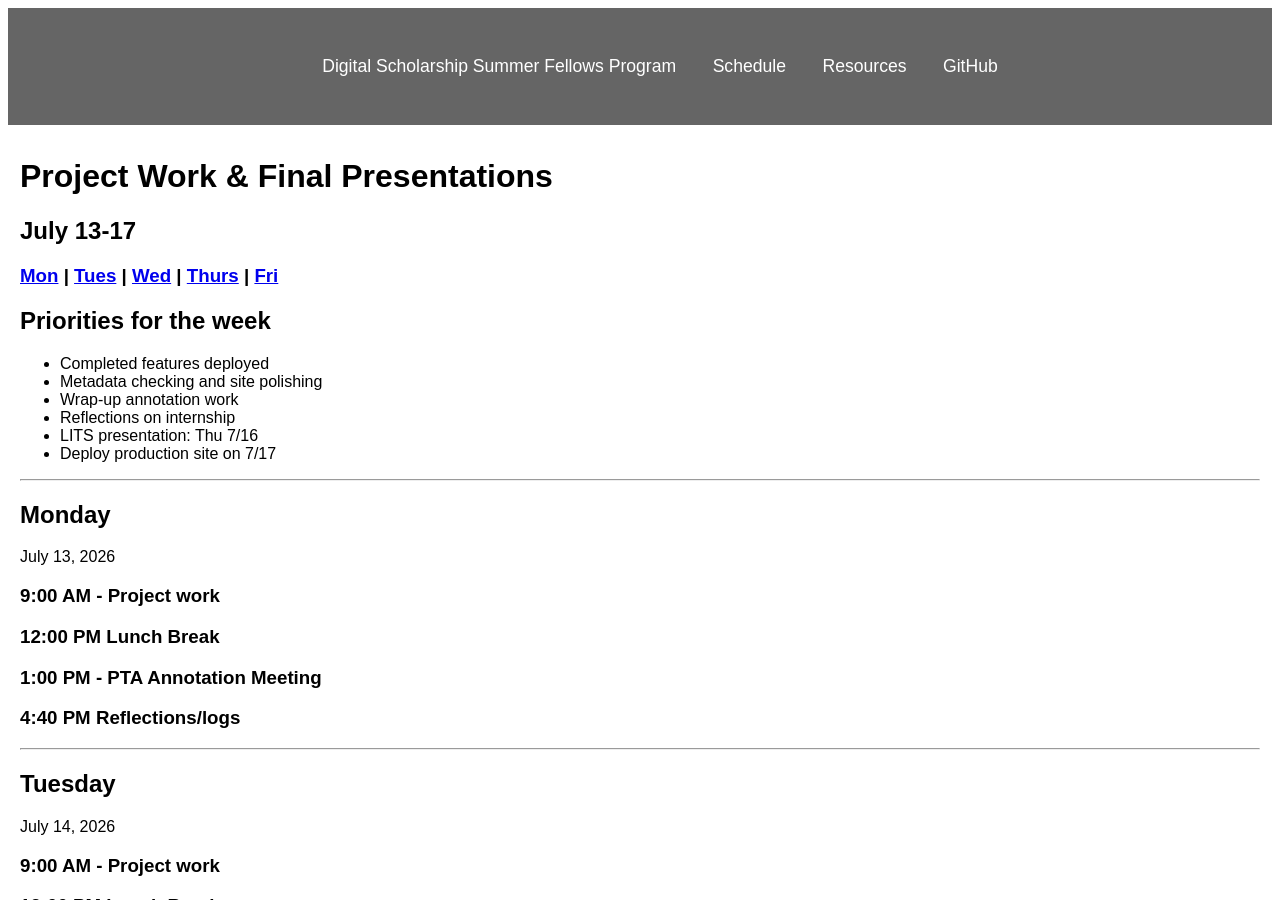
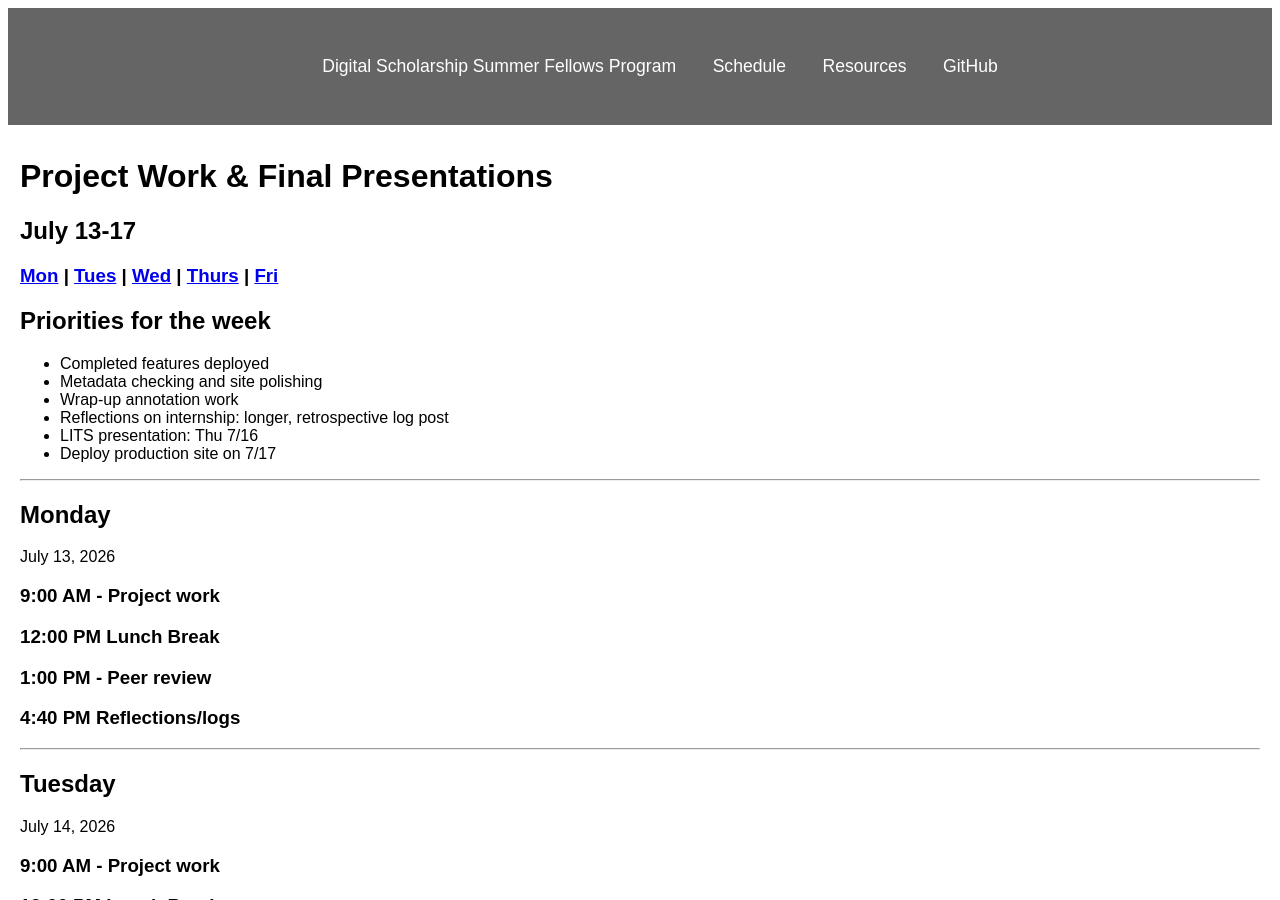
Before and after one commit to digbmc/dssf-syll, a Jekyll site: the page built from _weeks/08-final.md, in a window 1280 px wide and 900 px high. Built offline with Jekyll 4.4.1, drawn with Linux system fonts in a browser that asks for light colours.

Commit message:
updates final week

```diff
--- a/_weeks/08-final.md
+++ b/_weeks/08-final.md
@@ -9,7 +9,7 @@ public: true
 - Completed features deployed
 - Metadata checking and site polishing
 - Wrap-up annotation work
-- Reflections on internship
+- Reflections on internship: longer, retrospective log post
 - LITS presentation: Thu 7/16
 - Deploy production site on 7/17
 
@@ -22,7 +22,7 @@ July 13, 2026
 
 ### 12:00 PM Lunch Break
 
-### 1:00 PM - PTA Annotation Meeting
+### 1:00 PM - Peer review
 
 ### 4:40 PM Reflections/logs
 
```
